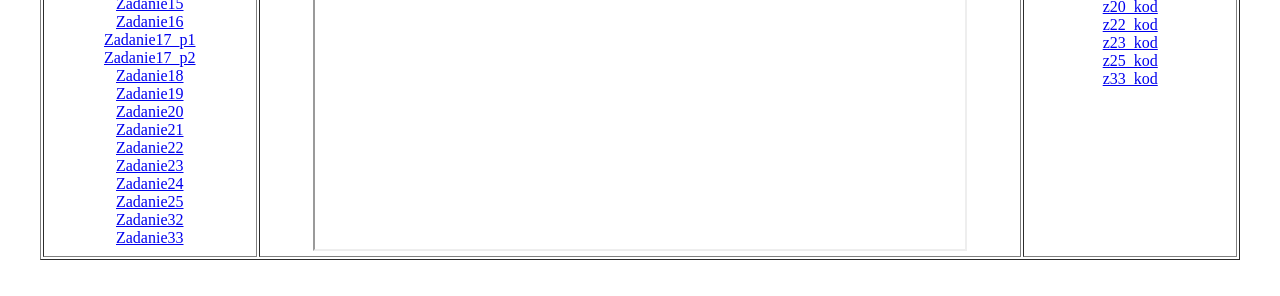
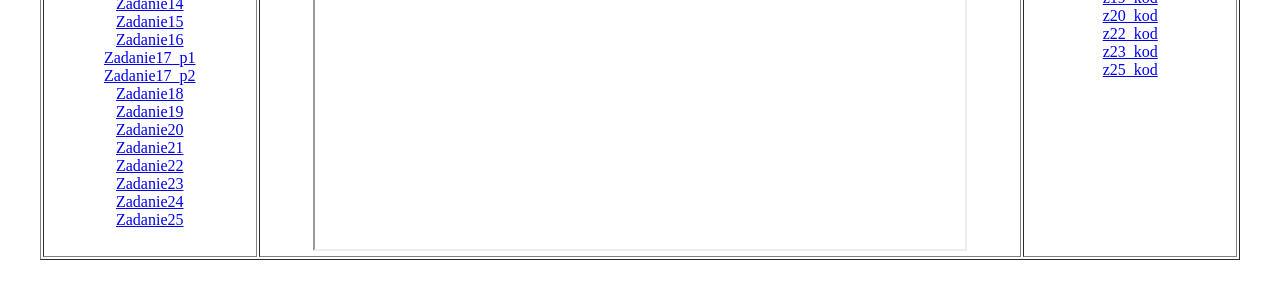
Before and after one commit to Lukys1/zad24-do-zad25, a plain HTML site: page index.html in a window 1280 px wide. Shown: the part 416-712 px from the top of the page. Drawn offline with Linux system fonts and the light colour scheme.

Commit message:
Update index.html

```diff
--- a/index.html
+++ b/index.html
@@ -64,10 +64,7 @@
 <a href="zadanie24_doln.html" target="strony">Zadanie24</a>
 <br>
 <a href="zadanie25_doln.html" target="strony">Zadanie25</a>
-<br>
-<a href="zadanie32_doln.html" target="strony">Zadanie32</a>
-<br>
-<a href="zadanie33_doln.html" target="strony">Zadanie33</a>
+
 </td>
 
 <td align=center><iframe width=650 height=650 name="strony" src="start.html" border="0"></iframe>
@@ -108,8 +105,6 @@ Linki do kodów zadań
 <a href="doln_z25_kod.html" target="strony">z25_kod</a>
 <br>
 
-<a href="doln_z33kod.html" target="strony">z33_kod</a>
-
 
 </td>
 </tr>
```
